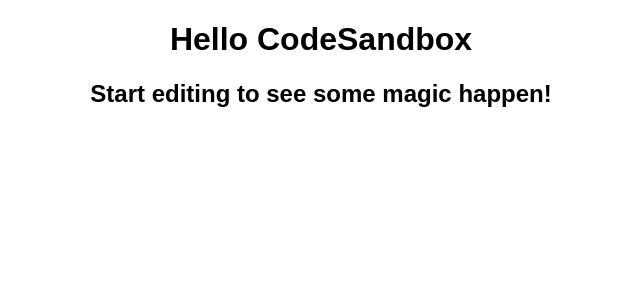
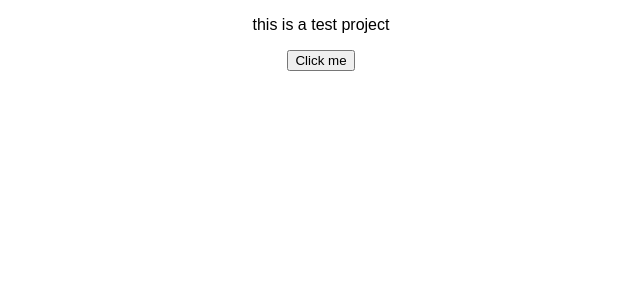
Before and after one commit to IngridChou/test, a React (Create React App) app: page / in a window 1280 px wide. Shown: the top 300 px of the page, without its empty margins (319-959 px from the left). Built offline with nearby package versions, Linux system fonts and the light colour scheme.

Commit message:
Update 11 files

```diff
--- a/package.json
+++ b/package.json
@@ -2,6 +2,7 @@
   "name": "react",
   "version": "1.0.0",
   "description": "React example starter project",
+  "homepage": "https://IngridChou.github.io/test",
   "keywords": [
     "react",
     "starter"
@@ -15,9 +16,12 @@
   },
   "devDependencies": {
     "@babel/runtime": "7.13.8",
+    "gh-pages": "^6.0.0",
     "typescript": "4.1.3"
   },
   "scripts": {
+    "predeploy": "npm run build",
+    "deploy": "gh-pages -d build",
     "start": "react-scripts start",
     "build": "react-scripts build",
     "test": "react-scripts test --env=jsdom",
--- a/src/App.js
+++ b/src/App.js
@@ -1,10 +1,30 @@
 import "./styles.css";
 
 export default function App() {
+  function handleClick() {
+    alert("You clicked me!");
+  }
+
+  function handleMouseOver(event) {
+    const element = event.target; //target means <button></button>
+    element.textContent = "You are hovering above me";
+  }
+
+  function handleMouseOut(event) {
+    const element = event.target; // target means the <button></button>
+    element.textContent = "Click Me!";
+  }
+
   return (
     <div className="App">
-      <h1>Hello CodeSandbox</h1>
-      <h2>Start editing to see some magic happen!</h2>
+      <p>this is a test project</p>
+      <button
+        onClick={handleClick}
+        onMouseOver={handleMouseOver}
+        onMouseOut={handleMouseOut}
+      >
+        Click me
+      </button>
     </div>
   );
 }
```
Also changed, not shown: 9 other files (tests, documents, lock files or other folders).
